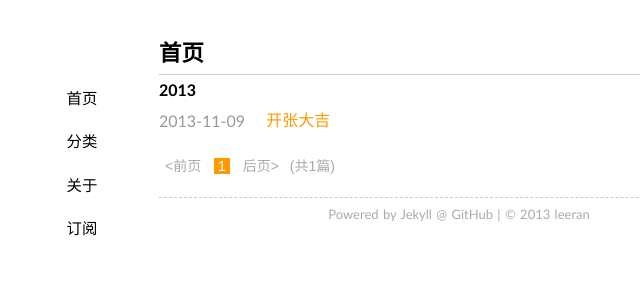
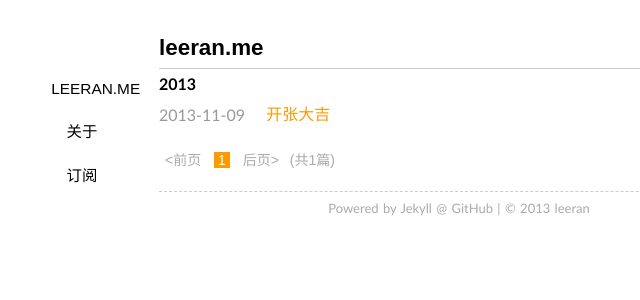
Before and after one commit to lithur/leeran.me, a Jekyll site: the page built from index.html, in a window 1280 px wide. Shown: the top 300 px of the page, without its empty margins (181-821 px from the left). Built offline with Jekyll 4.4.1, drawn with Linux system fonts in a browser that asks for light colours; some web fonts are replaced; Markdown is read by kramdown in place of the engine named in the settings; the list of posts is cut into pages by our own code; comment, search, counter and statistics services are not loaded.

Commit message:
修改首页及导航

```diff
--- a/_layouts/default.html
+++ b/_layouts/default.html
@@ -17,8 +17,8 @@
         <h1>{{ page.title }}</h1>
         </header>
         <nav>
-        <span><a title="网站首页" class="" href="/">首页</a></span>
-        <span><a title="文章分类" class="" href="/categories/">分类</a></span>
+        <span><a title="网站首页" class="" href="/">leeran.me</a></span>
+        <!--<span><a title="文章分类" class="" href="/categories/">分类</a></span>-->
         <!--<span><a title="标签索引" class="" href="/tags/">标签</a></span>-->
         <!--<span><a title="友情链接" class="" href="/links/">链接</a></span>-->
         <!--<span><a title="留言交流" class="" href="/guestbook/">留言</a></span>-->
--- a/index.html
+++ b/index.html
@@ -1,5 +1,5 @@
 ---
-title: 首页
+title: leeran.me
 layout: default
 ---
 
```
